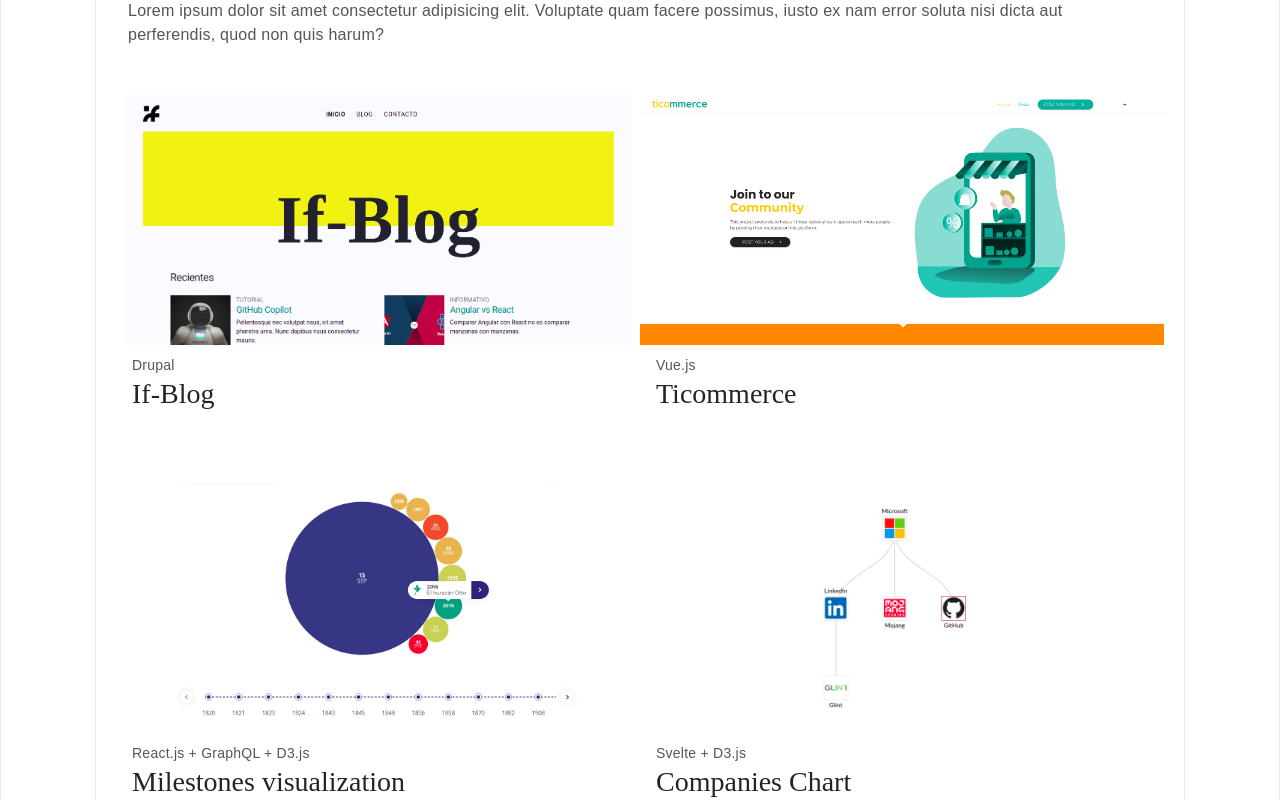
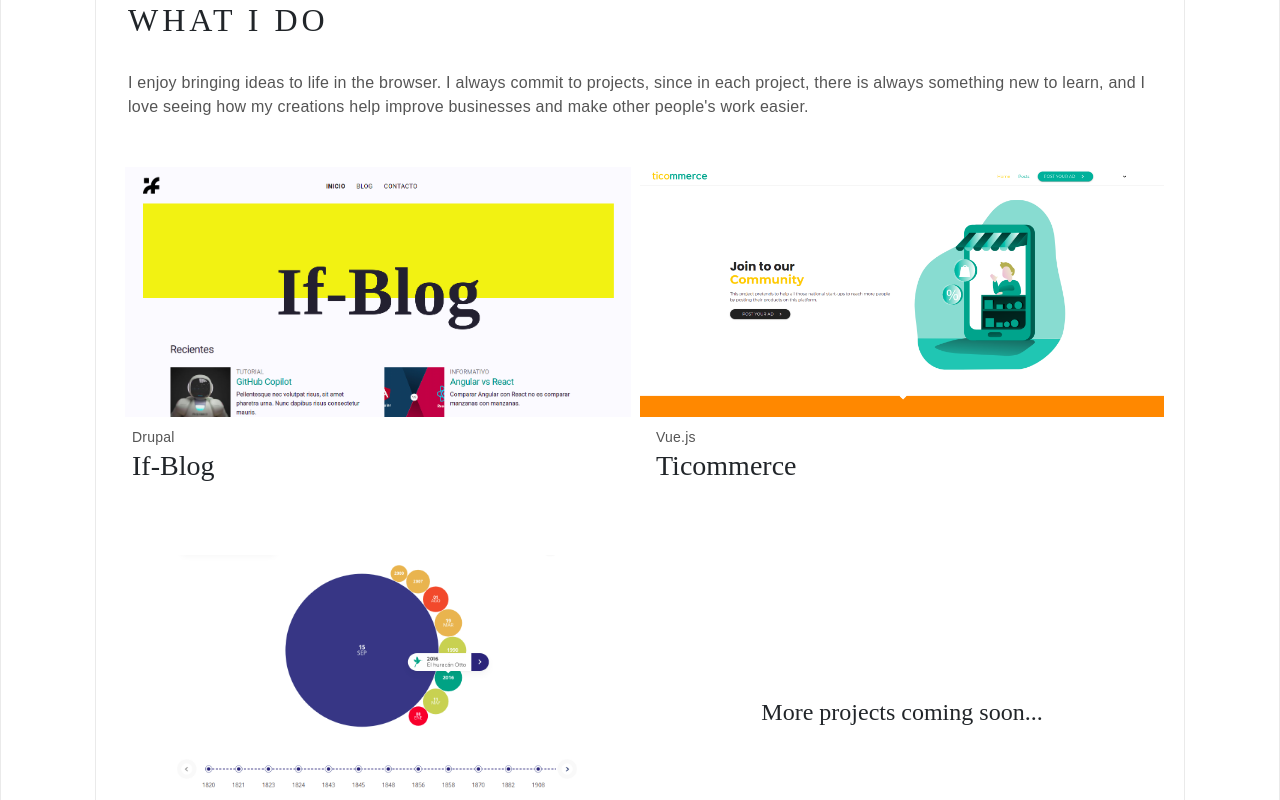
Before and after one commit to JanseyGarita/next-fauna-portfolio, a Next.js app: page / in a window 1280 px wide. Shown: the part 1980-2780 px from the top of the page. Built offline with nearby package versions, Linux system fonts and the light colour scheme.

Commit message:
Content Updates

```diff
--- a/components/Competencies/styles.js
+++ b/components/Competencies/styles.js
@@ -3,7 +3,7 @@
 
 export const competenciesStyles = css.global`
   .competencies-section {
-    margin: 0 auto;
+    margin: ${spacing.layout03} auto;
     max-width: 940px;
     width: 100%;
   }
--- a/components/Projects/ProjectModal.js
+++ b/components/Projects/ProjectModal.js
@@ -23,9 +23,11 @@
           <div className="modal-body my-3">
             <p>{description}</p>
           </div>
-          <div className="modal-footer p-4">
-            <ExternalLink link={url}>Launch the site</ExternalLink>
-          </div>
+          {url && (
+            <div className="modal-footer p-4">
+              <ExternalLink link={url}>Launch the site</ExternalLink>
+            </div>
+          )}
         </div>
       </div>
       <style jsx>{`
--- a/components/Projects/index.js
+++ b/components/Projects/index.js
@@ -6,10 +6,13 @@
 
 const Projects = () => (
   <>
-    <div className="row justify-content-center">
+    <div className="row justify-content-start">
       {projects.map((project) => (
         <Project key={project.title} {...project} />
       ))}
+      <div className="col-sm-6 d-flex align-items-center">
+        <h4 className="w-100 text-center">More projects coming soon...</h4>
+      </div>
     </div>
   </>
 )
--- a/content/about.json
+++ b/content/about.json
@@ -1,3 +1,3 @@
 {
-    "description":"I've always been curious about how things actually work, especially tech related. I enjoy the learning process, yes, it is usually hard, but I love when I look back to the past and realize how much I've learned. Programming has become an important part of me, it's not only a job, but also a hobby. Also, I have to say that I'm a visual person, I like things to be nice and tidy. But as you might notice, I also appreciate simplicity. I hope I can transmit all of that through this website :)"
+  "description": "I've been coding for about 4 years now, mostly in JavaScript, and it's frameworks. I'm from the beautiful Costa Rica. I've been always curious about how things actually work, especially tech related. I enjoy the learning process, yes, it is usually hard, but I love when I look back to the past and realize how much I've learned. Programming has become an important part of me, it's not only a job, but also a hobby. Also, I have to say that I'm a visual person, I like things to be nice and tidy. But as you might notice, I also appreciate simplicity. I hope I can transmit all of that through this website :)"
 }
--- a/content/projects.json
+++ b/content/projects.json
@@ -2,29 +2,22 @@
   {
     "title": "If-Blog",
     "tag": "Drupal",
-    "description": "Lorem ipsum dolor sit amet.",
+    "description": "The description is not ready yet :c But you can already preview the demo site.",
     "src": "/projects/ifblog.png",
     "url": "https://dev-if-blog.pantheonsite.io/"
   },
   {
     "title": "Ticommerce",
     "tag": "Vue.js",
-    "description": "Lorem ipsum dolor sit amet.",
+    "description": "The description is not ready yet :c But you can already preview the demo site.",
     "src": "/projects/Ticommerce.png",
     "url": "https://midominioucr.000webhostapp.com"
   },
   {
     "title": "Milestones visualization",
     "tag": "React.js + GraphQL + D3.js",
-    "description": "Lorem ipsum dolor sit amet.",
+    "description": "The description is not ready yet. But you can already preview the site :)",
     "src": "/projects/BubbleChart.png",
     "url": "https://www.200costarica.go.cr/nuestra-historia"
-  },
-  {
-    "title": "Companies Chart",
-    "tag": "Svelte + D3.js",
-    "description": "Lorem ipsum dolor sit amet.",
-    "src": "/projects/OrgChart.png",
-    "url": "#!"
   }
 ]
--- a/pages/index.js
+++ b/pages/index.js
@@ -9,6 +9,11 @@
   <>
     <Head>
       <title>Jansey Garita - Front-End Developer</title>
+      <link rel="shortcut icon" href="/icons/alien.png" type="image/x-icon" />
+      <meta
+        name="description"
+        content="I'm a Front-End developer based in the beautiful Costa Rica. I build awesome pixel-perfect and high-performance websites."
+      />
     </Head>
     <Hero title="Jansey Garita">
       <p className="text-center formatted-text">Front-End Developer</p>
@@ -29,9 +34,10 @@
     </Section>
     <Section classNameWrapper="scrollspy" title="What I do" number="03">
       <p>
-        Lorem ipsum dolor sit amet consectetur adipisicing elit. Voluptate quam
-        facere possimus, iusto ex nam error soluta nisi dicta aut perferendis,
-        quod non quis harum?
+        I enjoy bringing ideas to life in the browser. I always commit to
+        projects, since in each project, there is always something new to learn,
+        and I love seeing how my creations help improve businesses and make
+        other people&apos;s work easier.
       </p>
       <div>
         <Projects />
```
Also changed, not shown: public/icons/alien.png (added).
